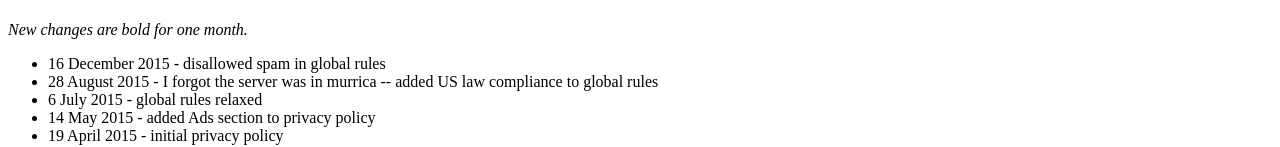
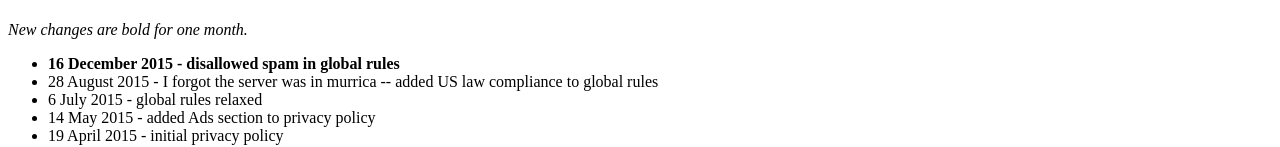
Before and after one commit to kfarwell/werchan, a plain HTML site: page sites/guhnoo.org/index.html in a window 1280 px wide. Shown: the part 913-1060 px from the top of the page. Drawn offline with Linux system fonts and the light colour scheme.

Commit message:
bold new rule change

```diff
--- a/sites/guhnoo.org/index.html
+++ b/sites/guhnoo.org/index.html
@@ -47,7 +47,7 @@ werchan
 <h1>Important Changes</h1>
 <p><i>New changes are bold for one month.</i></p>
 <ul>
-  <li>16 December 2015 - disallowed spam in global rules</li>
+  <li><b>16 December 2015 - disallowed spam in global rules</b></li>
   <li>28 August 2015 - I forgot the server was in murrica -- added US law compliance to global rules</li>
   <li>6 July 2015 - global rules relaxed</li>
   <li>14 May 2015 - added Ads section to privacy policy</li>
```
